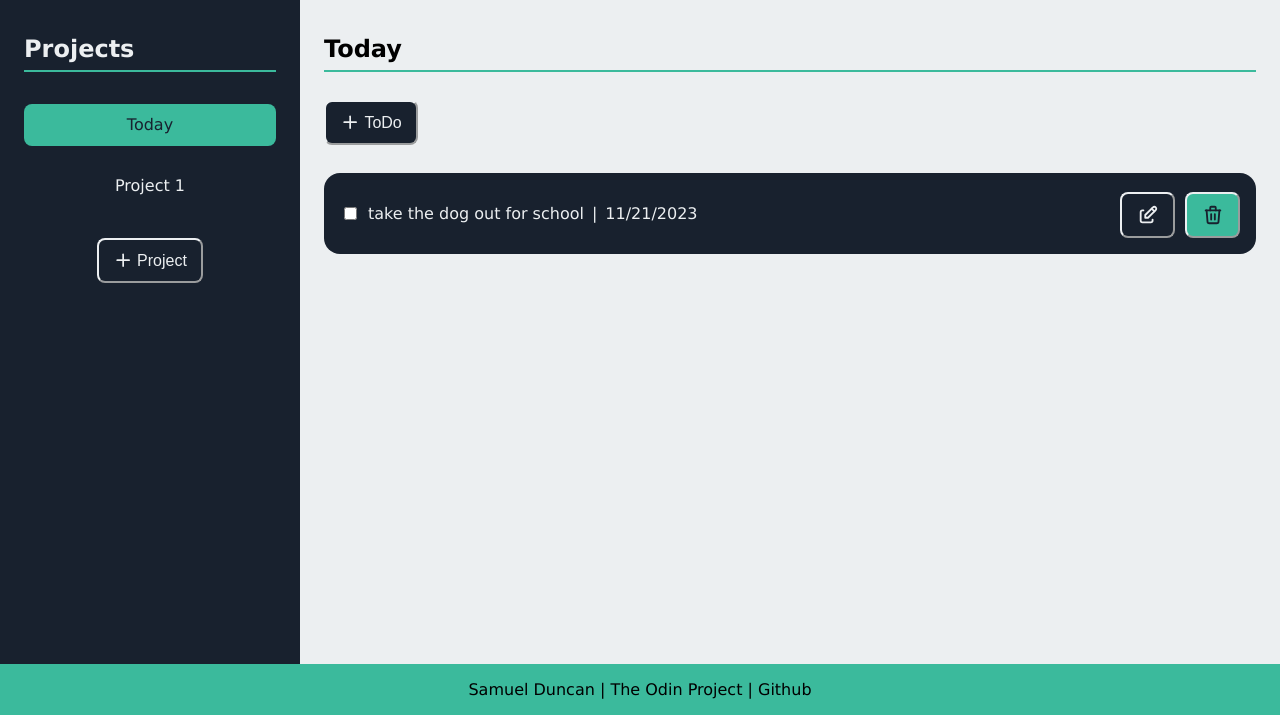
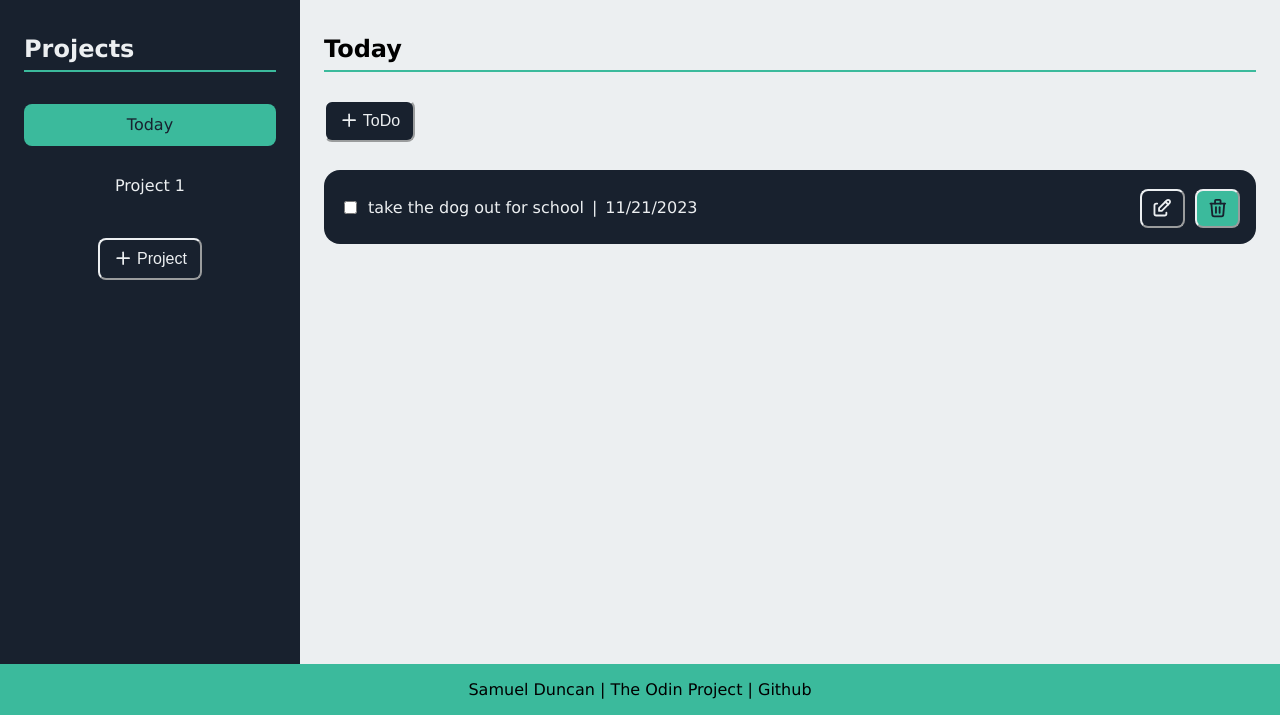
Before and after one commit to Samuel-Duncan/todo-list, a website built with webpack: page dist/index.html in a window 1280 px wide. Shown: the part 85-800 px from the top of the page. Built offline with Linux system fonts and the light colour scheme.

Commit message:
Clean up UI

```diff
--- a/src/style.css
+++ b/src/style.css
@@ -58,7 +58,7 @@ button {
   text-decoration: none;
   font-size: var(--small-font-size);
   border-radius: var(--border-radius-small);
-  padding: .6em .9em;
+  padding: .5em .8em;
   cursor: pointer;
   display: flex;
   align-items: center;
@@ -96,6 +96,16 @@ button {
 #new-project-button {
   margin: 0 auto;
   margin-top: 2em;
+}
+
+.content-button-container {
+  display: flex;
+  margin-top: -1em;
+  gap: 10px;
+}
+
+.content-button-container * {
+  padding: .2em .3em;
 }
 
 .container {
@@ -209,12 +219,6 @@ input[type="checkbox"]:checked {
   border-color: var(--tertiary-color);
   box-shadow: 0 0 0 0.2em var(--tertiary-color);
   border-radius: var(--border-radius-small);
-}
-
-.content-button-container {
-  display: flex;
-  margin-top: -1em;
-  gap: 10px;
 }
 
 .tabs-content {
@@ -358,7 +362,7 @@ input:focus {
   }
 
   .content-button-container * {
-    padding: .2em .3em;
+    padding: .15em .2em;
   }
 
   #todo-divider {
```
Also changed, not shown: dist/main.js.
